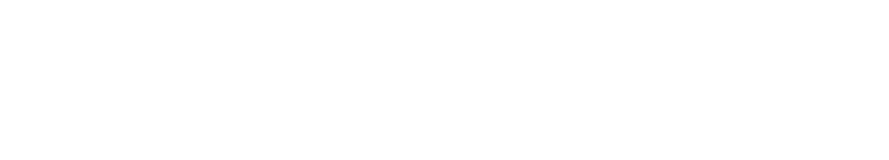
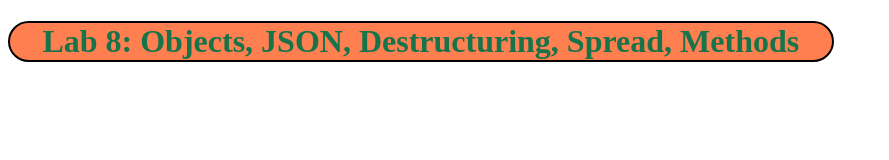
Before and after one commit to kuanli-N01640969/CPAN113-Lab8, a plain HTML site: page index.html in a window 1280 px wide. Shown: the whole page, without its empty margins (0-889 px from the left). Drawn offline with Linux system fonts and the light colour scheme.

Commit message:
Added CSS Styling

```diff
--- a/index.html
+++ b/index.html
@@ -3,9 +3,11 @@
 <head>
     <meta charset="UTF-8">
     <meta name="viewport" content="width=device-width, initial-scale=1.0">
-    <title>Document</title>
+    <title>CPAN113</title>
+    <script src="script.js"></script>
+    <link rel="stylesheet" href="style.css">
 </head>
 <body>
-
+   <h1>Lab 8: Objects, JSON, Destructuring, Spread, Methods</h1>
 </body>
 </html>
--- a/style.css
+++ b/style.css
@@ -0,0 +1,8 @@
+h1{
+    border: 2px solid black;
+    border-radius: 25px;
+    width: 65%;
+    color: rgb(23, 116, 74);
+    background-color: coral;
+    text-align: center;
+}
```
